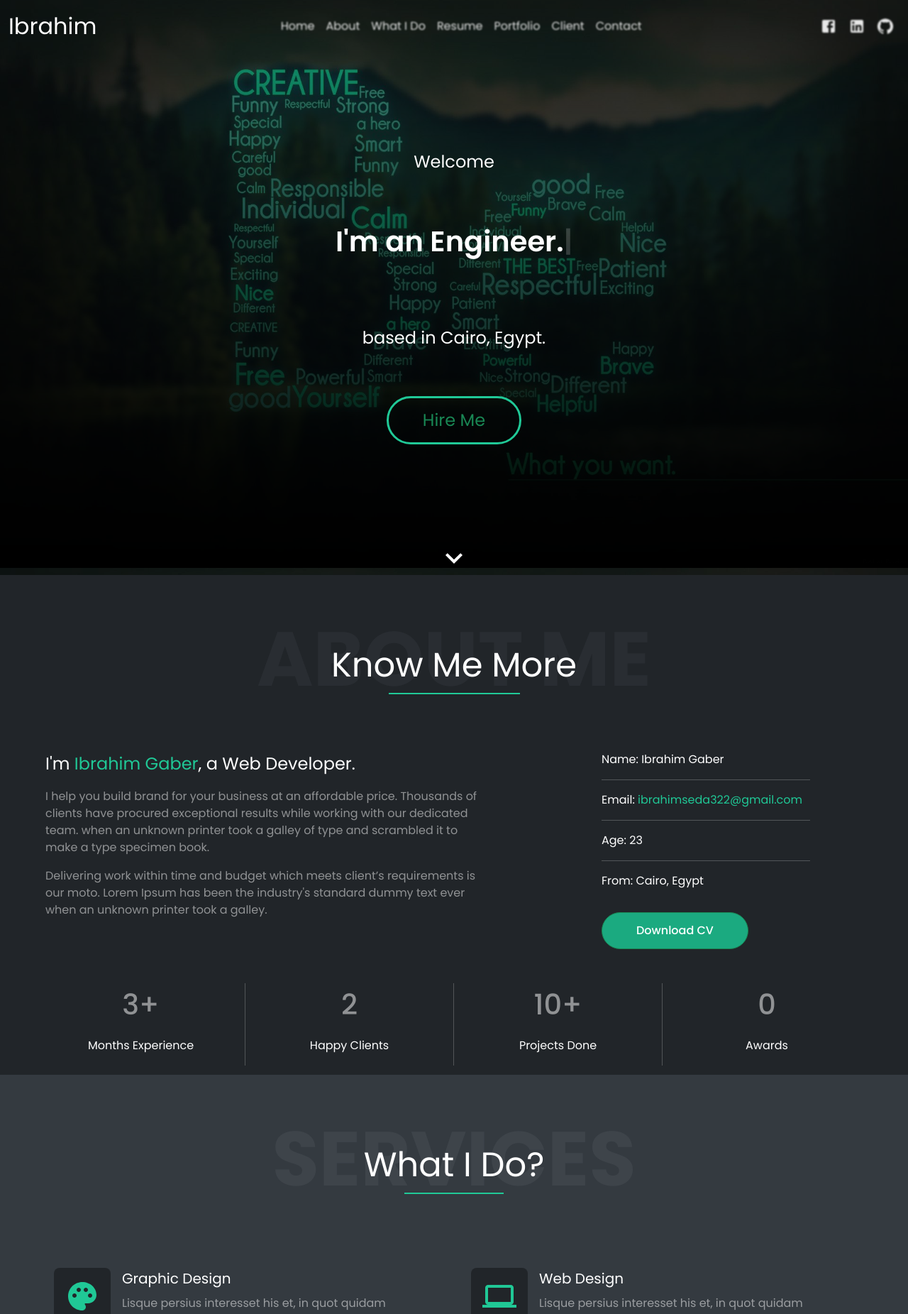
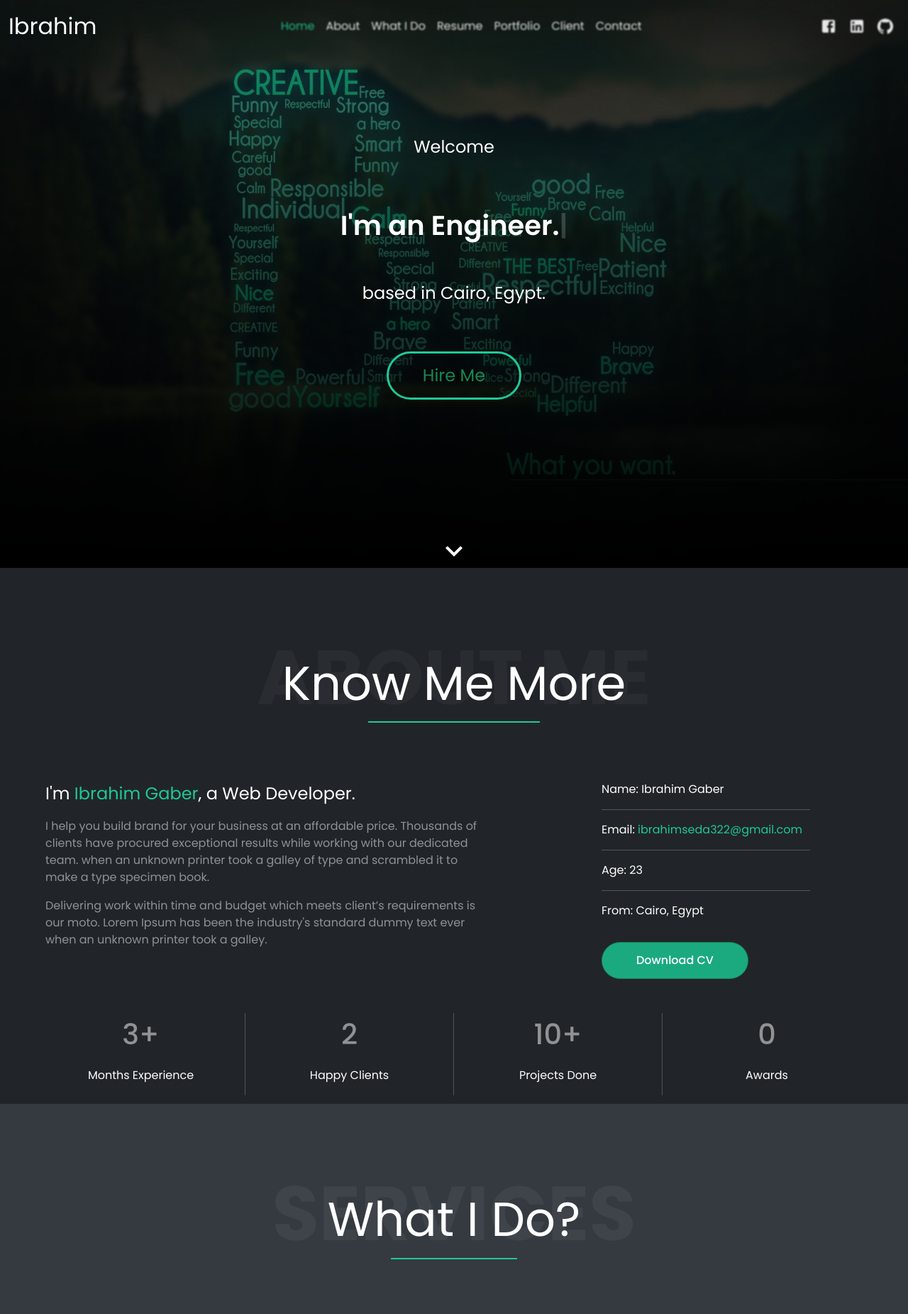
Before and after one commit to IbrahimGaber322/Ibrahim-Seda-Portfolio, a React (Create React App) app: page / in a window 1280 px wide. Shown: the top 1851 px of the page at 71% size. Built offline with nearby package versions, Linux system fonts and the light colour scheme.

Commit message:
made navbar more responsive, fixed the white-space problem, made title more responsive

```diff
--- a/src/App.jsx
+++ b/src/App.jsx
@@ -7,14 +7,15 @@ import About from "./components/About";
 import Services from "./components/Services";
 import Header from "./components/Header";
 import Summary from "./components/Summary";
+import BackToTop from "./components/BackToTop";
 function App() {
   return (
     <Container className="my-app" fluid>
-      <Header />
       <Home />
       <About />
       <Services />
       <Summary />
+
     </Container>
   );
 }
--- a/src/components/About.jsx
+++ b/src/components/About.jsx
@@ -5,10 +5,12 @@ import Row from 'react-bootstrap/Row';
 import Col from 'react-bootstrap/Col'
 
 function About(){
-    return <Container id="about" className="my-about-page section-padding" fluid>
-    <Row className="title-div mb-3 pb-3">
+    return <section id="about" className="container-fluid my-about-page section-padding">
+    <Row>
+     <Col className="title-div mb-3 pb-3">
       <p className="title">Know Me More</p>
       <p className="back-title">ABOUT ME</p>
+    </Col>
     </Row>
     <Row className="mt-3 mb-3 pb-3">
       <Col className="pb-4" lg={8}>
@@ -50,7 +52,7 @@ function About(){
       <p className="stats-desc">Awards</p>
       </Col>
     </Row>
-  </Container> ;
+  </section>
 }
 
 export default About;
--- a/src/components/AnimatedTitle.jsx
+++ b/src/components/AnimatedTitle.jsx
@@ -1,6 +1,5 @@
 import React from "react";
 import Typed from 'typed.js';
-
 function AnimatedTitle(){
      // Create reference to store the DOM element containing the animation
   const el = React.useRef(null);
@@ -26,9 +25,9 @@ function AnimatedTitle(){
   }, []);
 
   return (
-    <div style={{ height: "100px" }}>
+
       <span ref={el} />
-    </div>
+
   );
 }
 
--- /dev/null
+++ b/src/components/BackToTop.jsx
@@ -0,0 +1,24 @@
+import React from 'react';
+import Button from 'react-bootstrap/Button';
+import OverlayTrigger from 'react-bootstrap/OverlayTrigger';
+import Tooltip from 'react-bootstrap/Tooltip';
+import ExpandLessIcon from '@mui/icons-material/ExpandLess';
+
+function BackToTop(){
+    return (
+      <>
+         <OverlayTrigger
+          placement="left"
+          overlay={
+            <Tooltip id="overlay">
+              Back to Top
+            </Tooltip>
+          }
+        >
+          <Button href='#home' className="back-to-top rounded-circle p-1 m-2"><ExpandLessIcon fontSize="large" /></Button>
+        </OverlayTrigger>
+      </>
+    );
+}
+
+export default BackToTop;
--- a/src/components/Header.jsx
+++ b/src/components/Header.jsx
@@ -1,4 +1,4 @@
-import React, { useState, useEffect } from "react";
+import React, { useState, useEffect} from "react";
 import Container from "react-bootstrap/Container";
 import Nav from "react-bootstrap/Nav";
 import Navbar from "react-bootstrap/Navbar";
@@ -9,57 +9,84 @@ import MenuIcon from '@mui/icons-material/Menu';
 
 function Header() {
   const [style, setStyle] = useState({ backgroundColor: "rgba(0, 0, 0, 0)", visibility:"visible"});
+  const [active, setActive] = useState("home");
+  useEffect(() => {
   const controlNavbar = () => {
+    let pos = window.scrollY;
     if (typeof window !== "undefined") {
-      if (window.scrollY < 100) {
+      if (pos < 100) {
         setStyle({ backgroundColor: "rgba(0, 0, 0, 0)", visibility:"visible" });
-      } else if (window.scrollY >= 80 && window.scrollY < 200) {
+      } else if (pos >= 80 && pos < 200) {
         setStyle({ backgroundColor: "rgba(0, 0, 0, 0)", visibility:"hidden" });
-      } else if (window.scrollY >= 200) {
+      } else if (pos >= 200) {
         setStyle({ backgroundColor: "#111418", visibility:"visible", transition: "all 1s ease" });
       }
     }
-  };
-  useEffect(() => {
+  }
     if (typeof window !== "undefined") {
       window.addEventListener("scroll", controlNavbar);
       window.addEventListener("resize", controlNavbar);
-      // cleanup function
       return () => {
         window.removeEventListener("scroll", controlNavbar);
         window.removeEventListener("resize", controlNavbar);
       };
     }
-  });
+
+  },[]);
+  useEffect(() => {
+    const handleScroll = () => {
+      const sections = document.querySelectorAll("section");
+      const currentScrollPos = window.scrollY;
+      let currentSectionId = "home";
+
+      sections.forEach((section) => {
+        const sectionTop = section.offsetTop;
+        const sectionHeight = section.clientHeight;
+        if (currentScrollPos >= sectionTop - sectionHeight / 2) {
+          currentSectionId = section.getAttribute("id");
+        }
+      });
+
+      setActive(`#${currentSectionId}`);
+    };
+    handleScroll();
+    window.addEventListener("scroll", handleScroll);
+    window.addEventListener("resize", handleScroll);
+    return () => {
+      window.removeEventListener("scroll", handleScroll);
+      window.removeEventListener("resize", handleScroll);
+    };
+  }, []);
   return (
     <Navbar
       style={style}
       className="my-nav-bar"
-      sticky="top"
+       fixed="top"
       collapseOnSelect
       expand="lg"
+
     >
       <Container fluid>
         <Navbar.Brand className="my-navbar-brand" href="#home">Ibrahim</Navbar.Brand>
         <Navbar.Toggle aria-controls="responsive-navbar-nav" ><MenuIcon style={{color:"white"}} /></Navbar.Toggle>
         <Navbar.Collapse id="responsive-navbar-nav">
           <Nav className="m-auto">
-            <Nav.Link href="#features">Home</Nav.Link>
-            <Nav.Link href="#u">About</Nav.Link>
-            <Nav.Link href="#e">What I Do</Nav.Link>
-            <Nav.Link href="#g">Resume</Nav.Link>
-            <Nav.Link href="#f">Portfolio</Nav.Link>
-            <Nav.Link href="#d">Client</Nav.Link>
-            <Nav.Link href="#s">Contact</Nav.Link>
+            <Nav.Link active={active === "#home" ? true : false} href="#home">Home</Nav.Link>
+            <Nav.Link active={active === "#about" ? true : false} href="#about">About</Nav.Link>
+            <Nav.Link active={active === "#services" ? true : false} href="#services">What I Do</Nav.Link>
+            <Nav.Link active={active === "#summary" ? true : false} href="#summary">Resume</Nav.Link>
+            <Nav.Link active={active === "" ? true : false} href="#f">Portfolio</Nav.Link>
+            <Nav.Link active={active === "" ? true : false} href="#d">Client</Nav.Link>
+            <Nav.Link active={active === "" ? true : false} href="#s">Contact</Nav.Link>
           </Nav>
           <Nav>
-            <Nav.Link id="facebook" className="my-nav-icon" href="#deets">
+            <Nav.Link className="facebook my-nav-icon" href="#deets">
               <FacebookIcon />
             </Nav.Link>
-            <Nav.Link id="linkedin" className="my-nav-icon" href="#memes">
+            <Nav.Link className="linkedin my-nav-icon" href="#memes">
               <LinkedInIcon />
             </Nav.Link>
-            <Nav.Link id="github" className="my-nav-icon" href="#memes">
+            <Nav.Link className="github my-nav-icon" href="#memes">
               <GitHubIcon />
             </Nav.Link>
           </Nav>
--- a/src/components/Home.jsx
+++ b/src/components/Home.jsx
@@ -1,19 +1,20 @@
 import React from "react";
-import Container from "react-bootstrap/Container";
 import AnimatedTitle from "./AnimatedTitle";
 import Button from 'react-bootstrap/Button';
 import Row from 'react-bootstrap/Row';
+import Col  from "react-bootstrap/Col";
 import KeyboardArrowDownIcon from '@mui/icons-material/KeyboardArrowDown';
+import Header from "./Header";
 
 function Home(){
-    return  <Container id="home" className="my-home-page" fluid>
-    <Row className="mt-auto p-4"><p>Welcome</p></Row>
-    <Row className="p-4"><AnimatedTitle /></Row>
-    <Row className="p-4"><p>based in Cairo, Egypt.</p></Row>
-    <Row className="p-4"><Button className="rounded-pill" variant="outline-success">Hire Me</Button></Row>
-    <Row className="mb-0 mt-auto"><a href="#about"><KeyboardArrowDownIcon className="arrow bounce" /></a></Row>
-  </Container>
-  ;
+    return  <section className="container-fluid my-home-page" id="home">
+    <Header />
+    <Row className="mt-auto p-4"><Col><p>Welcome</p></Col></Row>
+    <Row className="p-4"><Col><AnimatedTitle /></Col></Row>
+    <Row className="p-4"><Col><p>based in Cairo, Egypt.</p></Col></Row>
+    <Row className="p-4"><Col><Button className="rounded-pill" variant="outline-success">Hire Me</Button></Col></Row>
+    <Row className="mb-0 mt-auto"><Col><a href="#about"><KeyboardArrowDownIcon className="arrow bounce" /></a></Col></Row>
+  </section>
 }
 
 export default Home;
--- a/src/components/Services.jsx
+++ b/src/components/Services.jsx
@@ -1,6 +1,5 @@
 import React from "react";
 import Container from "react-bootstrap/Container";
-import Button from 'react-bootstrap/Button';
 import Row from 'react-bootstrap/Row';
 import Col from 'react-bootstrap/Col'
 import PaletteIcon from '@mui/icons-material/Palette';
@@ -11,10 +10,12 @@ import AnalyticsIcon from '@mui/icons-material/Analytics';
 import CampaignIcon from '@mui/icons-material/Campaign';
 
 function Services(){
-    return <Container id="services" className="my-services-page section-padding" fluid>
-    <Row className="title-div mb-3 pb-3">
+    return <section className="container-fluid my-services-page section-padding" id="services">
+    <Row>
+      <Col className="title-div mb-3 pb-3">
       <p className="title">What I Do?</p>
       <p className="back-title">SERVICES</p>
+      </Col>
       </Row>
       <Row>
       <Col className="p-4 service" md={6}>
@@ -48,7 +49,7 @@ function Services(){
       <p className="service-desc">Lisque persius interesset his et, in quot quidam persequeris vim, ad mea essent possim iriure.</p>
       </Col>
     </Row>
-  </Container> ;
+  </section>
 }
 
 export default Services;
--- a/src/components/Summary.jsx
+++ b/src/components/Summary.jsx
@@ -1,15 +1,16 @@
 import React from "react";
-import Container from "react-bootstrap/Container";
 import Button from 'react-bootstrap/Button';
 import Row from 'react-bootstrap/Row';
 import Col from 'react-bootstrap/Col'
 import Stack from 'react-bootstrap/Stack';
 
 function Summary(){
-    return <Container id="summary" className="my-summary-page section-padding" fluid>
-    <Row className="title-div mb-3 pb-3">
+    return <section className="container-fluid my-summary-page section-padding" id="summary">
+    <Row >
+    <Col className="title-div mb-3 pb-3">
       <p className="title">Resume</p>
       <p className="back-title">SUMMARY</p>
+      </Col>
     </Row>
     <Row className="gx-5 gy-5">
         <Col md={6}>
@@ -59,7 +60,7 @@ function Summary(){
     </Stack>
         </Col>
     </Row>
-    </Container>
+    </section>
  }
 
 
--- a/src/style.css
+++ b/src/style.css
@@ -1,6 +1,55 @@
 /* Fonts */
 @import url('https://fonts.googleapis.com/css2?family=Poppins:ital,wght@0,100;0,200;0,300;0,400;0,500;0,600;0,700;0,800;0,900;1,100;1,200;1,300;1,400;1,500;1,600;1,700;1,800;1,900&family=Roboto:ital,wght@0,100;0,300;0,400;0,500;0,700;0,900;1,100;1,300;1,400;1,500;1,700;1,900&display=swap');
+/* App and general classes */
+.my-app {
+    font-family: 'Poppins', sans-serif;
+    background-image: linear-gradient(rgba(0, 0, 0, 0.365), black), url("./images/back-ground.jpg");
+    background-size: 100% 100%;
+    background-attachment: fixed;
+    background-repeat: no-repeat;
+    padding: 0;
+    margin: 0;
+    overflow-x: hidden;
+}
+.section-padding{
+    padding: 4.625rem 15% 1% 15%;
+}
+@media only screen and (max-width: 1400px) {
+    .section-padding {
+        padding: 4.625rem 5% 1% 5%;
+  }
+}
+.back-title{
+    font-size: calc(1.95rem + 6vw) ;
+    font-weight: 700;
+}
+.title {
+    color: white;
+    position: absolute;
+    left: 0;
+    right: 0;
+    margin: auto;
+    font-size: calc(1rem + 4vw) ;
+    width: fit-content;
+}
 
+.title:after {
+    content: '';
+    height: 2px;
+    width: 50%;
+    background: #20C997;
+    position: absolute;
+    margin: auto;
+    bottom: -5px;
+    left: 0;
+    right: 0;
+}
+.title-div {
+    text-align: center;
+    display: flex;
+    flex-direction: column;
+    justify-content: center;
+}
 /* Nav-Bar */
 .my-navbar-brand {
     font-family: 'Poppins', sans-serif;
@@ -39,78 +88,28 @@
 .my-nav-icon.active {
     color: white !important;
 }
-
-#facebook:hover {
+.my-nav-bar .nav-link.facebook:hover {
     color: #4267B2 !important;
     opacity: 1 !important;
     filter: blur(0) !important;
 }
 
-#linkedin:hover {
+
+.my-nav-bar .nav-link.linkedin:hover {
     color: #0A66C2 !important;
     opacity: 1 !important;
     filter: blur(0) !important;
 }
 
-#github:hover {
+.my-nav-bar .nav-link.github:hover {
     color: #a5a2a2 !important;
     opacity: 1 !important;
     filter: blur(0) !important;
 }
-
-/* App and general classes */
-.my-app {
-    font-family: 'Poppins', sans-serif;
-    background-image: linear-gradient(rgba(0, 0, 0, 0.365), black), url("./images/back-ground.jpg");
-    background-size: 100% 100vh;
-    background-attachment: fixed;
-    background-repeat: no-repeat;
-    padding-left: 0;
-    padding-right: 0;
-}
-.section-padding{
-    padding: 3% 15% 1% 15%;
-}
-@media only screen and (max-width: 1400px) {
-    .section-padding {
-        padding: 3% 5% 1% 5%;
-  }
-}
-.back-title{
-    font-size: calc(1.95rem + 6vw) ;
-    font-weight: 700;
-}
-.title {
-    color: white;
-    position: absolute;
-    left: 0;
-    right: 0;
-    margin: auto;
-    font-size: 3rem;
-    width: fit-content;
-}
-
-.title:after {
-    content: '';
-    height: 2px;
-    width: 50%;
-    background: #20C997;
-    position: absolute;
-    margin: auto;
-    bottom: -5px;
-    left: 0;
-    right: 0;
-}
-.title-div {
-    text-align: center;
-    display: flex;
-    flex-direction: column;
-    justify-content: center;
-}
 /* HomePage */
 .my-home-page {
     text-align: center;
-    height: 92vh;
+    height: 100vh;
     display: flex;
     flex-direction: column;
     justify-content: center;
@@ -118,7 +117,7 @@
 }
 
 .my-home-page span {
-    font-size: 2.5rem;
+    font-size: calc(0.8rem + 2vw);
     font-weight: 600;
 }
 
@@ -344,3 +343,15 @@
 .summary-desc{
     color: #888A8C;
 }
+
+/* back-to-top */
+.back-to-top{
+    background-color: #1114186b ;
+    position: fixed;
+    bottom: 0;
+    right: 0;
+    border: 0;
+}
+.back-to-top:hover{
+    background-color: #1EAE84 ;
+}
```
